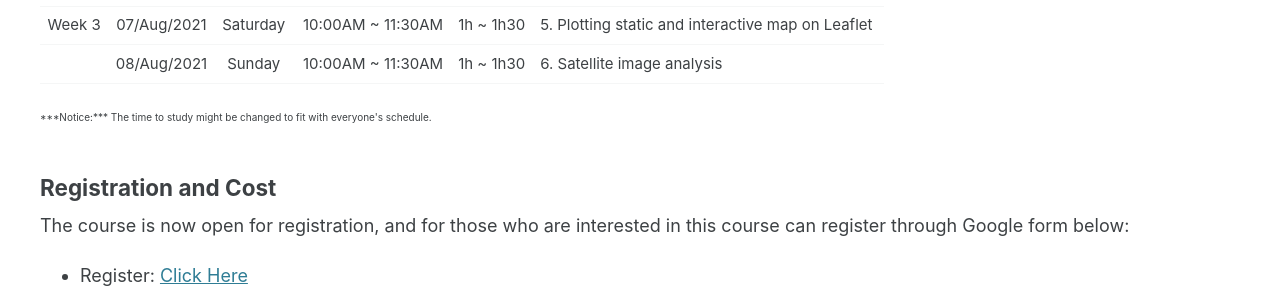
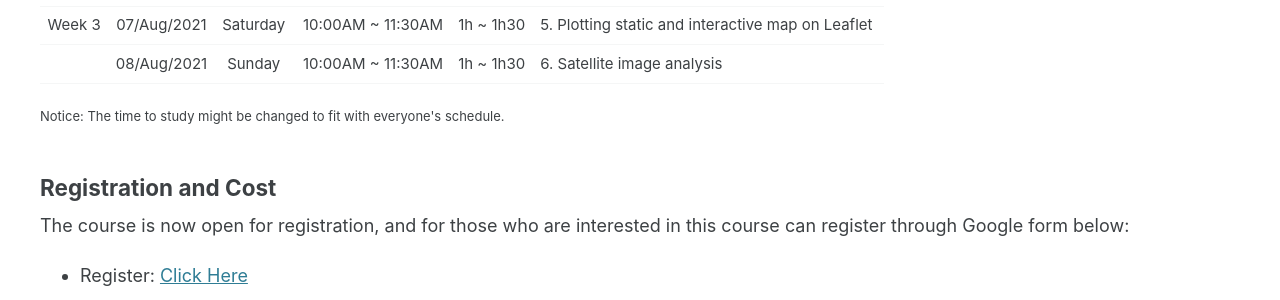
Before and after one commit to GeoSpatialyst/homepage, a Jekyll site: the page built from _pages/course.md, in a window 1280 px wide and 900 px high, scrolled down 1405 px. Shown: the part 152-452 px from the top of the window. Built offline with Jekyll 4.4.1, drawn with Linux system fonts in a browser that asks for light colours; cached includes are drawn as plain includes.

Commit message:
Update course.md

```diff
--- a/_pages/course.md
+++ b/_pages/course.md
@@ -45,7 +45,7 @@ In this online course, we will use [JupyterLab](https://jupyterlab.readthedocs.i
 |          | 08/Aug/2021   | Sunday     | 10:00AM ~ 11:30AM  | 1h ~ 1h30       | 6. Satellite image analysis                             |
 
 
- <font size="1">***Notice:*** The time to study might be changed to fit with everyone's schedule.</font>
+ <font size="2">Notice: The time to study might be changed to fit with everyone's schedule.</font>
 {: style="text-align: left;"}
 
 
```
